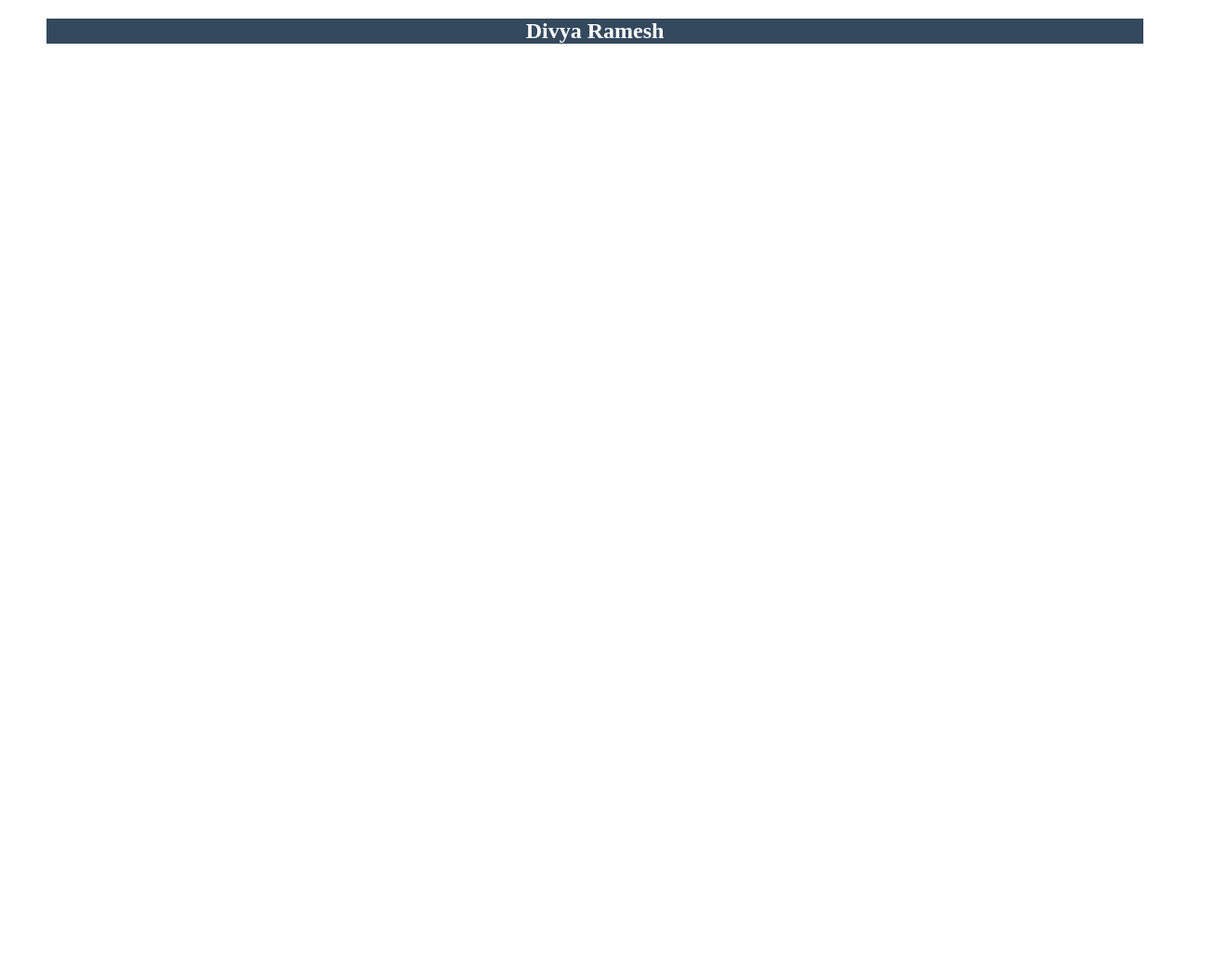
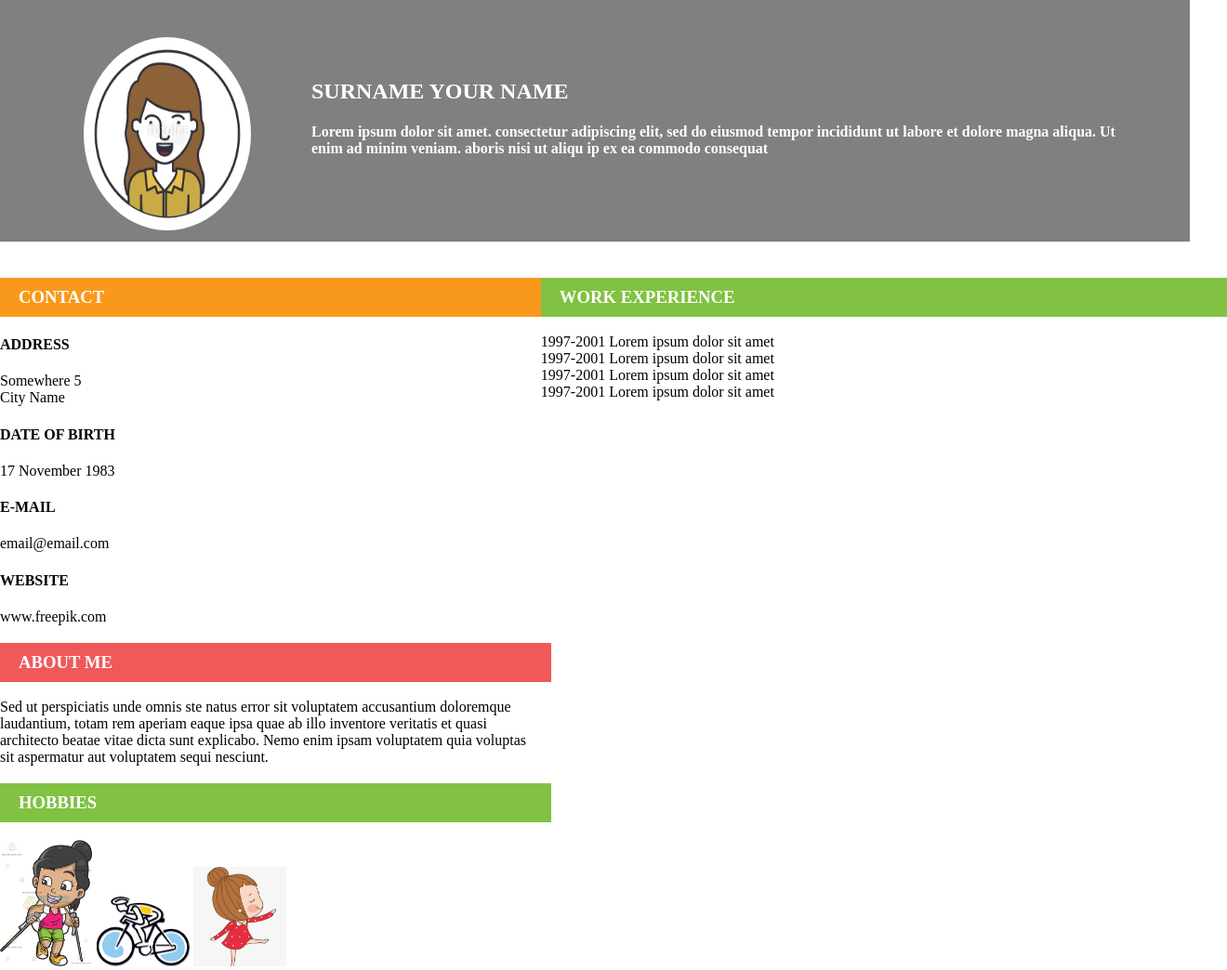
Before and after one commit to Divya-Ramesh/Assignments, a plain HTML site: page HTML/Resume.html in a window 1280 px wide. Shown: the whole page at 93% size, 1320 px wide, since content can reach past the window. Before the commit the page ends 800 px from the top, so only its background shows below. Drawn offline with Linux system fonts and the light colour scheme.

Commit message:
AU Assignment

```diff
--- a/HTML/Resume.html
+++ b/HTML/Resume.html
@@ -1,19 +1,65 @@
 <!DOCTYPE html>
 <html>
 <head>
+  <link rel="stylesheet" href="stylesheet.css">
 </head>
 <body>
-<html lang="en">
-<head>
-  <title>Resume</title>
-  <link rel = "stylesheet" type = "text/css" href = "stylesheet.css">
- </head>
-<body>
-  <div style="background-color:#34495E ;color:white">
-  <h2 align="center"> Divya Ramesh </h2>
-  </div>
+	<div class="resume">
+		<div class="img">
+			<img src="image.jpg" alt="Smiley face">
+		</div>
+		<div style = "margin:65px;">
+			<h2>SURNAME YOUR NAME</h2>
+			<h4>Lorem ipsum dolor sit amet. consectetur adipiscing elit, sed do eiusmod
+				tempor incididunt ut labore et dolore magna aliqua. Ut enim ad minim
+				veniam. aboris nisi ut aliqu
+				ip ex ea commodo consequat
+			</h4>
+		</div>
+	</div>
+	<div style="display:inline-flex;">
+		<div style="width:50%;">
+			<div class="contact">
+				<h3>CONTACT</h3>
+				<h4>ADDRESS</h4>
+				<p>Somewhere 5 <br>City Name</p>
+				<h4>DATE OF BIRTH</h4>
+				<p>17 November 1983</p>
+				<h4>E-MAIL</h4>
+				<p>email@email.com</p>
+				<h4>WEBSITE</h4>
+				<p>www.freepik.com</p>
+			</div>
+			<div class="about">
+				<h3>ABOUT ME</h3>
+				<p>Sed ut perspiciatis unde omnis
+					ste natus error sit voluptatem
+					accusantium doloremque
+					laudantium, totam rem aperiam
+					eaque ipsa quae ab illo inventore
+					veritatis et quasi architecto
+					beatae vitae dicta sunt explicabo.
+					Nemo enim ipsam voluptatem
+					quia voluptas sit aspermatur aut
+					voluptatem sequi nesciunt.
+				</p>
+			</div>
+			<div class="hobby">
+				<h3>HOBBIES</h3>
+				<img src="Trekking.jpg" alt="Smiley face" width="100px">
+				<img src="cycling.png" alt="Smiley face" width="100px">
+				<img src="Dancing.jpg" alt="Smiley face" width="100px">
+			</div>
+		</div>
+		<div style="width:60%;">
+			<div class="experience">
+				<h3>WORK EXPERIENCE</h3>
+				<div>1997-2001 Lorem ipsum dolor sit amet</div>
+				<div>1997-2001 Lorem ipsum dolor sit amet</div>
+				<div>1997-2001 Lorem ipsum dolor sit amet</div>
+				<div>1997-2001 Lorem ipsum dolor sit amet</div>
+			</div>
+		</div>
+	</div>
 </body>
 </html>
-
-</body>
-</html>
--- a/HTML/stylesheet.css
+++ b/HTML/stylesheet.css
@@ -1,6 +1,48 @@
-body{
-            max-width: 1180px;
-            width: 98%;
-            margin: 0px auto;
-            text-align: left;
+html, body{
+	margin: 0;
+	padding: 0;
+	font-family: 'Montserrat';
 }
+
+.resume {
+  background-color: grey;
+	color:white;
+	display:inline-flex;
+	margin-bottom:20px;
+	font-family: 'Raleway';
+}
+
+.img img{
+	width: 180px;
+	float: left;
+	height: 80%;
+	margin: 40px 0 40px 90px;
+	border-radius: 50%;
+}
+
+.contact h3{
+	background: #f8991b;
+	width: 100%;
+	padding: 10px 20px;
+	color: white;
+}
+
+.about h3{
+	background: #f1585a;
+	width: 95%;
+	padding: 10px 20px;
+	color: white;
+}
+
+.hobby h3{
+	background: #81c242;
+	width: 95%;
+	padding: 10px 20px;
+	color: white;
+}
+.experience h3{
+	background: #81c242;
+	width: 100%;
+	padding: 10px 20px;
+	color: white;
+}
```
Also changed, not shown: HTML/Dancing.jpg (added), HTML/Trekking.jpg (added), HTML/cycling.png (added), HTML/image.jpg (added).
